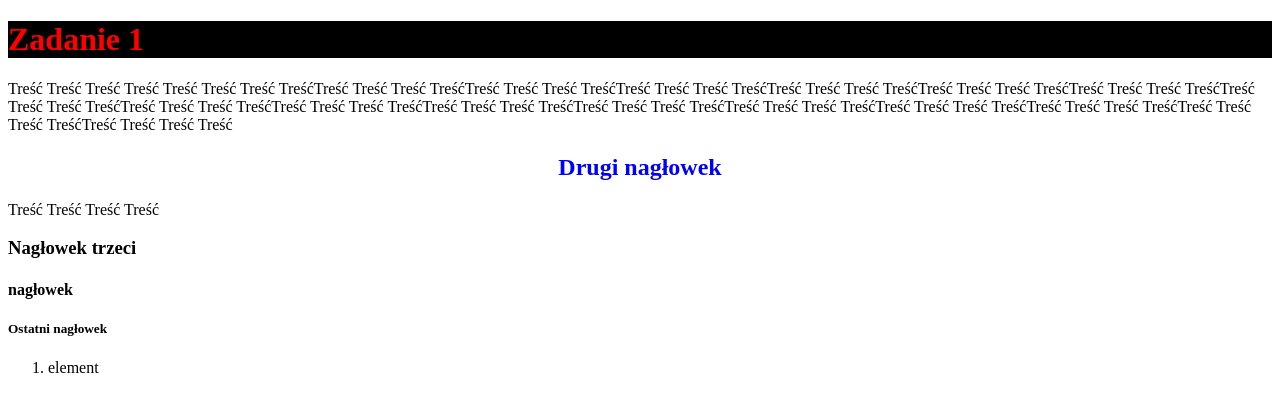
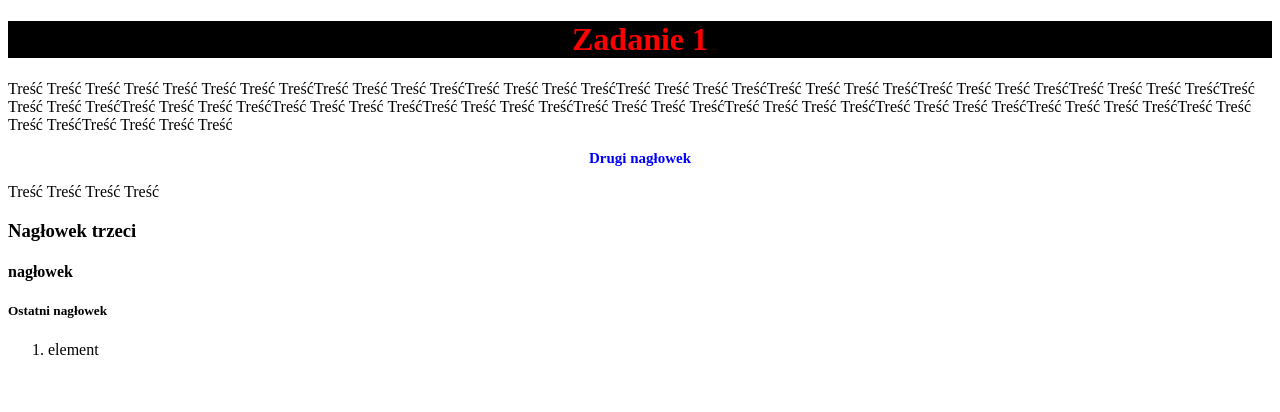
Before and after one commit to aszymanowska/Lab1, a plain HTML site: page index_zadanie.html in a window 1280 px wide. Drawn offline with Linux system fonts and the light colour scheme.

Commit message:
Update index_zadanie.html

```diff
--- a/index_zadanie.html
+++ b/index_zadanie.html
@@ -4,14 +4,14 @@
  <title> zadanie </title>
  <style>
  #n1 {color:red;
- size:24px;
+ text-align:center;
    background-color: black;
  };
  p {color:blue;
- size:15px;
+ font-size:15px;
  background-color:orange;}
   h2 {color:blue;
- size:15px;
+ font-size:15px;
  text-align:center;}
  </style>
   </head>
```
